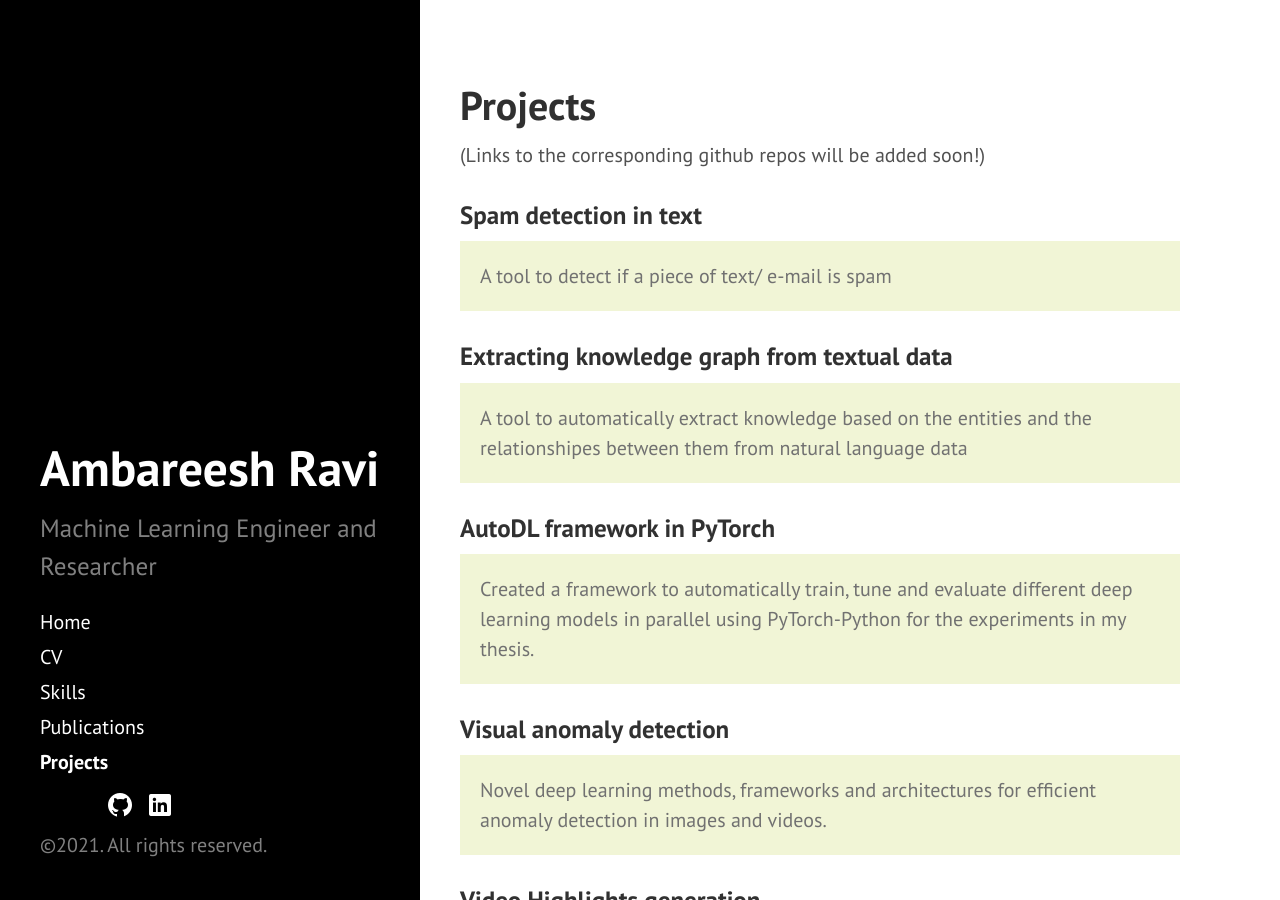
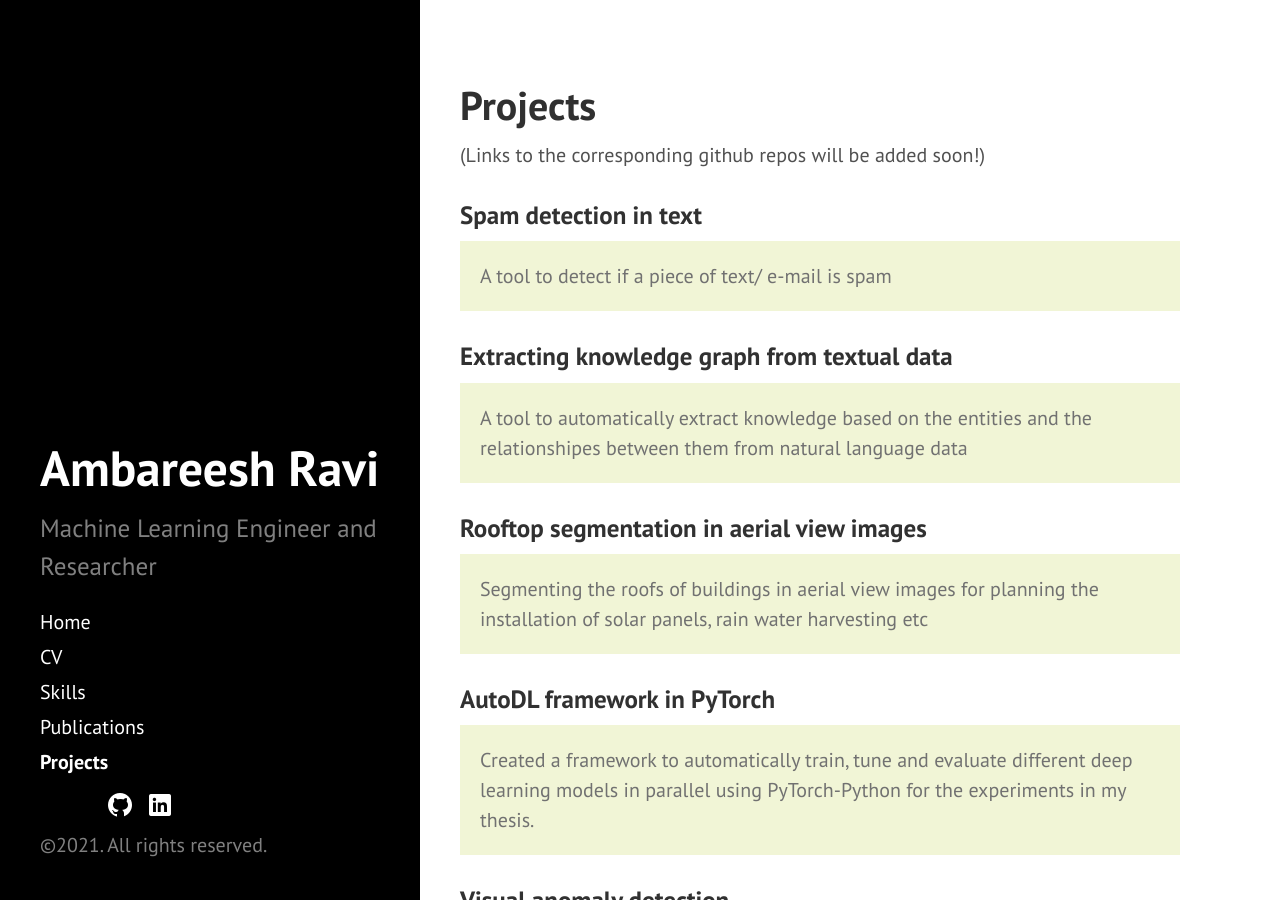
Before and after one commit to ambareeshravi/ambareeshravi.github.io, a Jekyll site: the page built from projects.md, in a window 1280 px wide and 900 px high. Built offline with Jekyll 4.4.1, drawn with Linux system fonts in a browser that asks for light colours.

Commit message:
Update projects.md

```diff
--- a/projects.md
+++ b/projects.md
@@ -13,6 +13,11 @@ A tool to detect if a piece of text/ e-mail is spam
 ### Extracting knowledge graph from textual data
 <p class="message">
 A tool to automatically extract knowledge based on the entities and the relationshipes between them from natural language data
+</p>
+
+### Rooftop segmentation in aerial view images
+<p class="message">
+Segmenting the roofs of buildings in aerial view images for planning the installation of solar panels, rain water harvesting etc
 </p>
 
 
```
